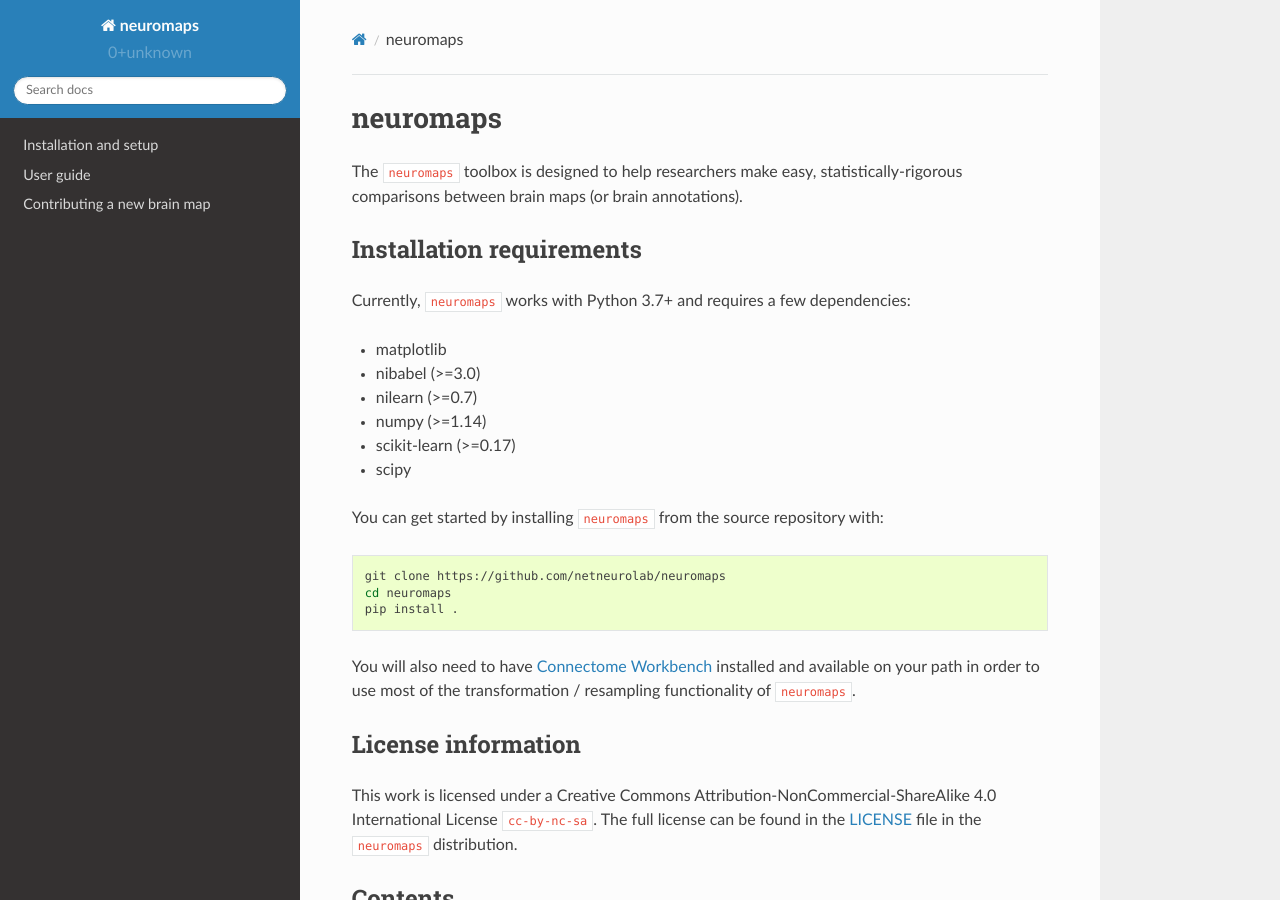
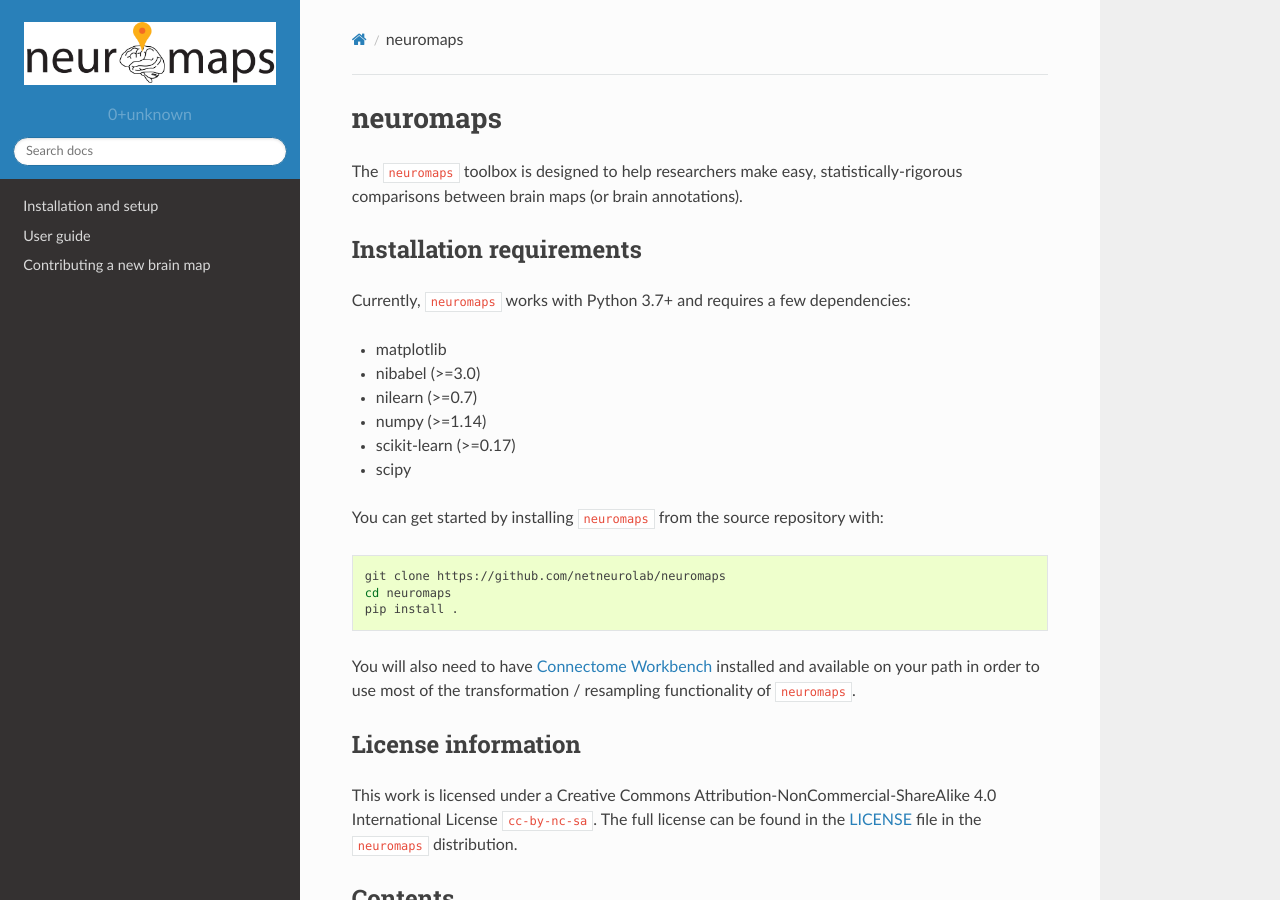
Before and after one commit to netneurolab/neuromaps, a Sphinx documentation site: the page built from docs/index.rst, in a window 1280 px wide and 900 px high. Built offline with Sphinx 7.4.7 and the Read the Docs theme 2.0.0, drawn with Linux system fonts in a browser that asks for light colours; pages that are not in the unit, such as notebooks, are missing from menus.

Commit message:
add repo logo

```diff
--- a/docs/conf.py
+++ b/docs/conf.py
@@ -79,11 +79,12 @@ pygments_style = 'sphinx'
 import sphinx_rtd_theme  # noqa
 html_theme = 'sphinx_rtd_theme'
 html_show_sourcelink = False
+html_logo = '_static/neuromaps_logo.png'
 
 # Theme options are theme-specific and customize the look and feel of a theme
 # further.  For a list of options available for each theme, see the
 # documentation.
-html_theme_options = {}
+html_theme_options = {'logo_only': True}
 
 # Add any paths that contain custom static files (such as style sheets) here,
 # relative to this directory. They are copied after the builtin static files,
```
Also changed, not shown: docs/_static/neuromaps_logo.png (added).
